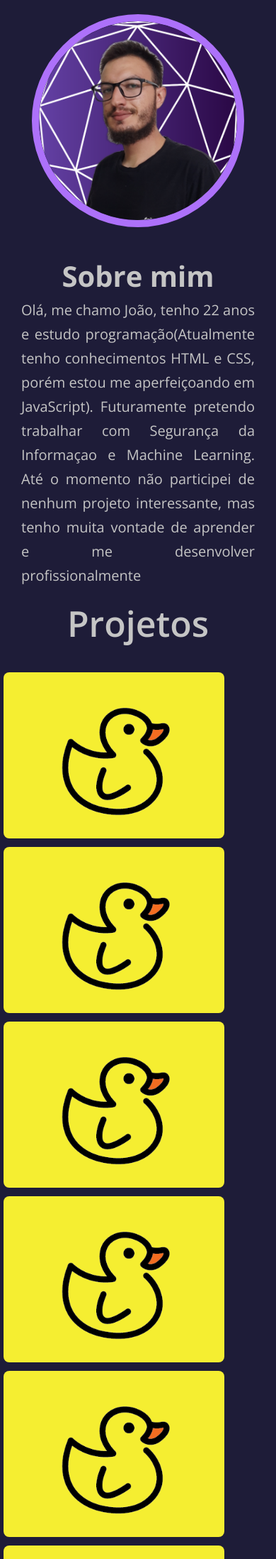
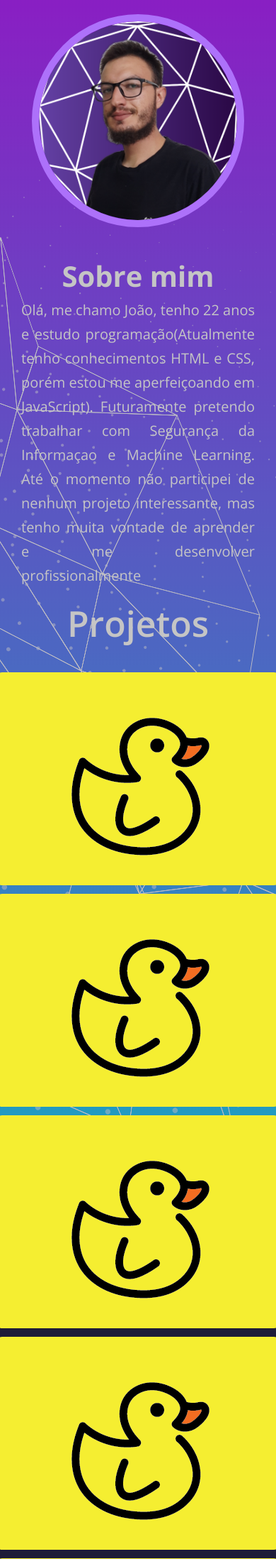
Before and after one commit to StormYasta/Portifolio, a PHP site: page / in a window 390 px wide; the page is wider, and only the part inside the window is pictured. Shown: the top 2196 px of that part at 71% size. Run offline with PHP 8.4, Linux system fonts and the light colour scheme.

Commit message:
Resolvido bug da galeria Adicionado imagem de fundo na versao mobile

```diff
--- a/index.html
+++ b/index.html
@@ -24,6 +24,8 @@
 
         </div>
 
+        <div class="bgm"><img src="/source/images/cover-image.png" alt=""></div>
+
             <main>
                 <div>
                     <img src="source/images/profile-pic (3).png" alt="foto perfil">
--- a/styles/galery.css
+++ b/styles/galery.css
@@ -18,7 +18,6 @@
 }
 
 #container .galery .grid img{
-    width: 100%;
     margin: .5rem;
 
     border-radius: .8rem;
@@ -32,12 +31,10 @@
         flex-direction: column;
         justify-content: center;
         align-items: center;
-        width: 100%;
+        width: 100vw;
     }
 
     #container .galery .grid img{
-        width: 80%;
-
     }
 
 }
--- a/styles/landing-page.css
+++ b/styles/landing-page.css
@@ -7,9 +7,10 @@ main{
 
 }
 
-/* container{
-    margin: auto;
-} */
+.bgm{
+    display: none;
+    transition: .5s;
+}
 
 main img{
     border-radius: 50%;
@@ -58,5 +59,15 @@ main img{
         margin: auto 3rem;
     }
 
+    .bgm{
+        display: block;
+        position: fixed;
+        z-index: -1;
+        height: auto;
+        width: 100vw;
+
+        opacity: 70%;
+    }
+
 
 }
--- a/styles/main.css
+++ b/styles/main.css
@@ -20,10 +20,10 @@
 }
 
 
-/* body{
+body{
     display: flex;
     align-items: center;
-} */
+}
 
 html, body,
 #container{
```
Also changed, not shown: source/images/cover-image.png (added).
